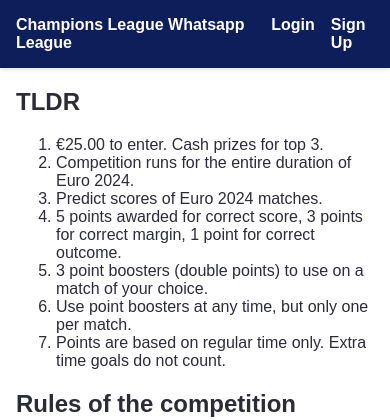
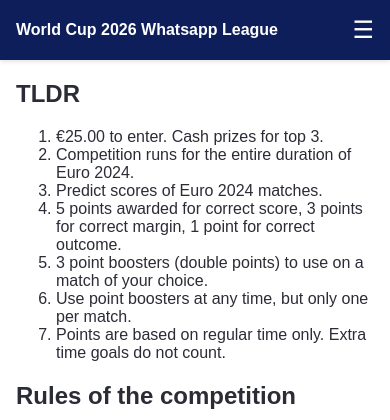
Before and after one commit to damian-anslik/euro2024whatsappleague, a FastAPI app: page /rules in a window 390 px wide. Shown: the top 420 px of the page. Run offline with FastAPI, Linux system fonts and the light colour scheme; parts of the project's set-up code (start-up, migrations or seed data) failed here and were passed over.

Commit message:
Add hamburger menu on mobile

```diff
--- a/app/static/styles.css
+++ b/app/static/styles.css
@@ -390,3 +390,45 @@ header div#header-right {
 .download-button {
   margin-bottom: 1rem;
 }
+
+/* Hamburger Menu Button */
+.hamburger {
+  display: none;
+  background: transparent;
+  border: none;
+  color: white;
+  font-size: 1.5rem;
+  cursor: pointer;
+  padding: 0;
+}
+
+/* Mobile Navigation Breakpoint */
+@media (max-width: 768px) {
+  .hamburger {
+    display: block;
+  }
+
+  header div#header-right {
+    display: none; /* Hide links by default on mobile */
+    flex-direction: column;
+    position: absolute;
+    top: 100%; /* Position directly below the header */
+    left: 0;
+    width: 100%;
+    background-color: #0e1e5b; /* Matches your header color */
+    padding-block: 1rem;
+    box-shadow: 0 4px 6px rgba(0, 0, 0, 0.2);
+    align-items: center;
+    border-top: 1px solid rgba(255, 255, 255, 0.1);
+  }
+
+  header div#header-right.active {
+    display: flex;
+  }
+
+  header div#header-right a {
+    width: 100%;
+    text-align: center;
+    padding: 0.5rem 0;
+  }
+}
--- a/app/templates/base.html
+++ b/app/templates/base.html
@@ -4,7 +4,7 @@
 <head>
     <meta charset="UTF-8">
     <meta name="viewport" content="width=device-width, initial-scale=1.0">
-    <title>Champions League Whatsapp League</title>
+    <title>World Cup 2026 League</title>
     <link rel="stylesheet" href="/static/styles.css">
     <link rel="icon" type="image/png" href="/static/favicon.ico">
 </head>
@@ -13,11 +13,13 @@
     <header>
         <div class="header-container">
             <div id="header-left">
-                <a href="/">Champions League Whatsapp League</a>
+                <a href="/">World Cup 2026 Whatsapp League</a>
             </div>
-            <div id="header-right">
-                <!-- <a href="/rules">Rules</a> -->
-                <!-- If user has access token cookie -->
+
+            <button class="hamburger" id="hamburger-btn" aria-label="Toggle menu">&#9776;</button>
+
+            <div id="header-right" class="nav-links">
+                <a href="/rules">Rules</a>
                 {% if request.cookies.get('access_token') %}
                 <a href="/logout">Logout</a>
                 <a href="/settings">Settings</a>
@@ -32,40 +34,15 @@
         {% block content %}
         {% endblock %}
     </main>
+
     <script>
-        document.addEventListener("DOMContentLoaded", () => {
-            const audio = new Audio("/static/Champions_League_anthem.ogg.mp3");
+        // Toggle mobile menu visibility
+        const hamburger = document.getElementById('hamburger-btn');
+        const navLinks = document.getElementById('header-right');
 
-            const btn = document.createElement("img");
-            btn.src = "/static/uefa-champions-league-seeklogo.png";
-            btn.alt = "Play Anthem";
-            btn.style.position = "fixed";
-            btn.style.bottom = "20px";
-            btn.style.right = "20px";
-            btn.style.cursor = "pointer";
-            btn.style.zIndex = "1000";
-            btn.style.opacity = "0.5";
-            btn.title = "Play/Pause Champions League Anthem";
-            btn.style.width = "50px";   // adjust size
-
-
-            document.body.appendChild(btn);
-
-            btn.addEventListener("click", () => {
-                if (!audio.paused) {
-                    audio.pause();
-                    btn.style.opacity = "0.5";
-                } else {
-                    audio.play();
-                    btn.style.opacity = "1.0";
-                }
-            });
-
-            // If the audio ends, reset the button opacity
-            audio.addEventListener("ended", () => {
-                btn.style.opacity = "0.5";
-            });
+        hamburger.addEventListener('click', () => {
+            navLinks.classList.toggle('active');
         });
     </script>
-
+</body>
 </html>
```
